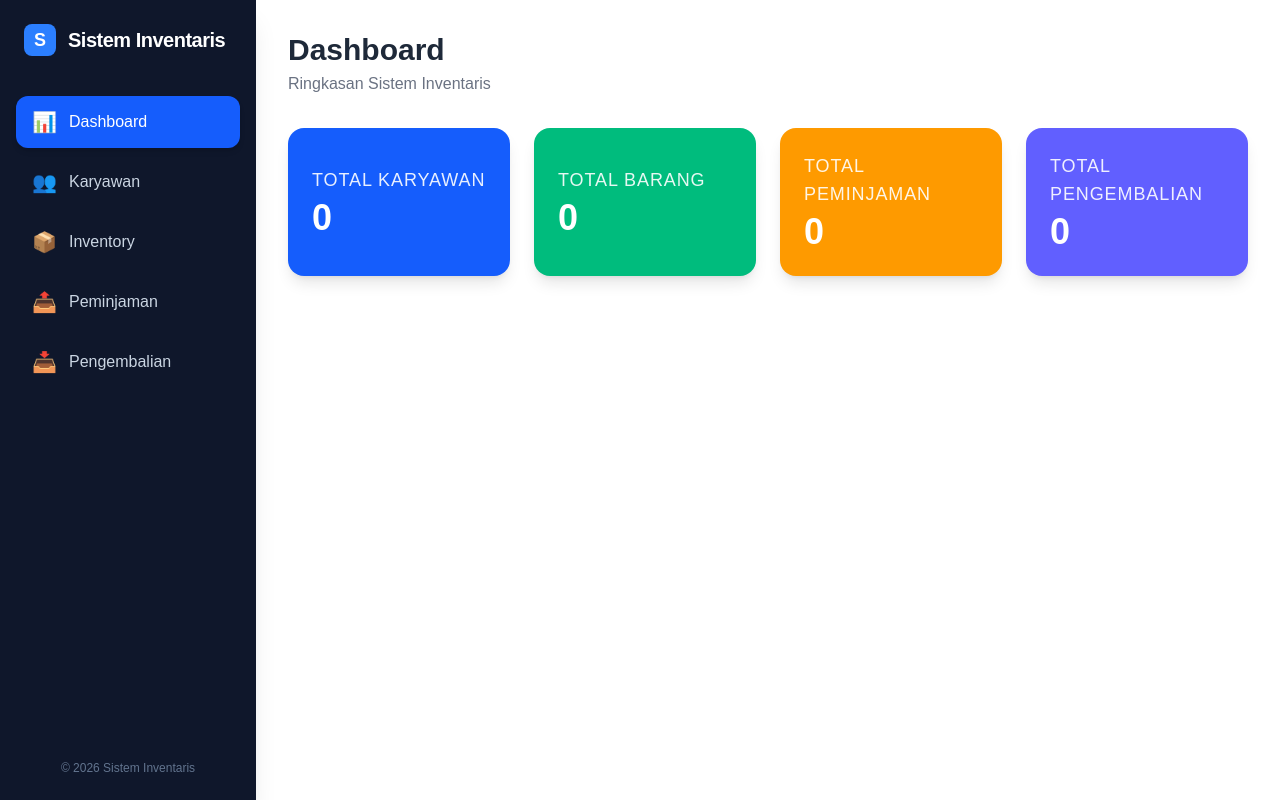
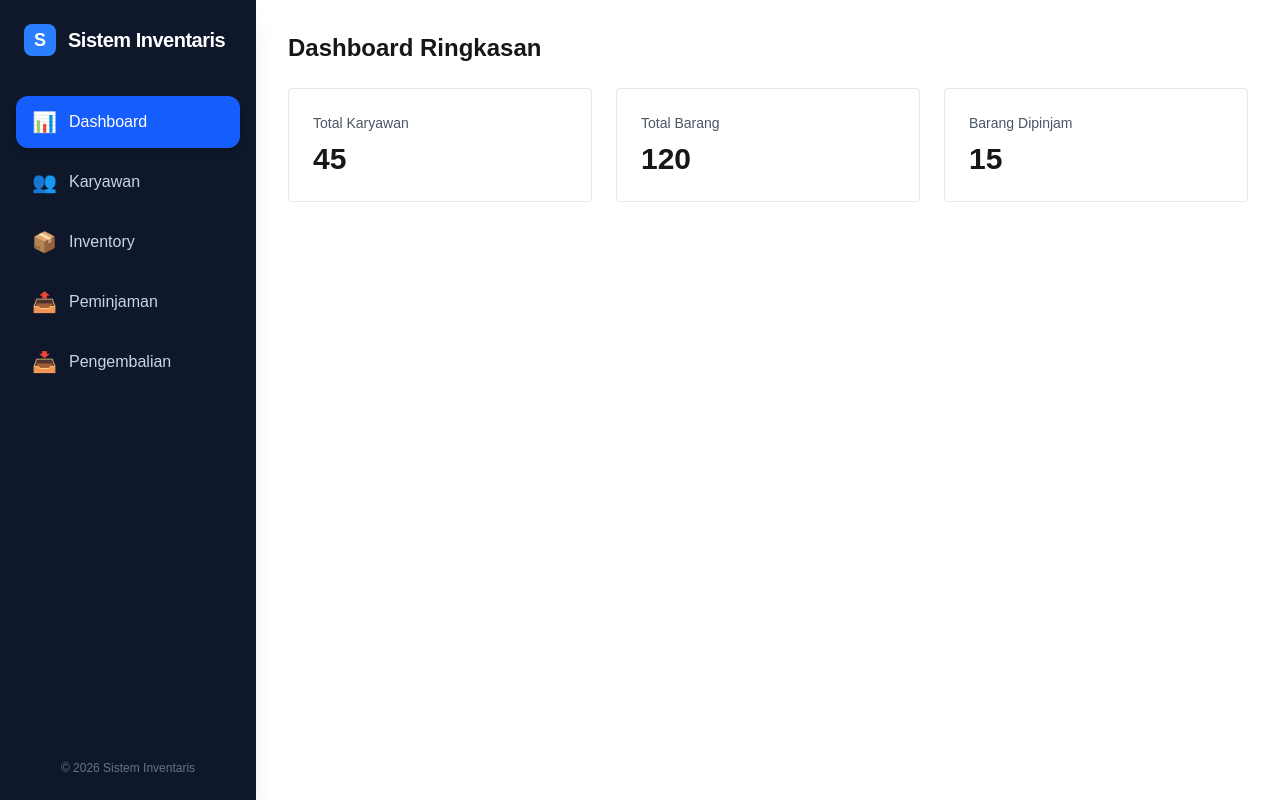
Before and after one commit to cindyrenata2104/project-nextjs, a Next.js app: page /dashboard in a window 1280 px wide. Built offline with nearby package versions, Linux system fonts and the light colour scheme; no server answers; the database is empty.

Commit message:
filteredkaryawan

```diff
--- a/app/api/pengembalian/route.ts
+++ b/app/api/pengembalian/route.ts
@@ -101,6 +101,16 @@ export async function POST(request: Request) {
         },
       });
 
+      //ubah status karyawan menjadi inactive
+      await tx.karyawan.update({
+        where:{
+          id: peminjaman.karyawan_id,
+        },
+        data:{
+          status_kerja: 'inactive',
+        }
+      })
+
       // Kembalikan hasil
       return pengembalian;
     });
--- a/app/dashboard/page.tsx
+++ b/app/dashboard/page.tsx
@@ -1,84 +1,32 @@
-"use client";
-
-import React, { useEffect, useState } from 'react';
-import DashboardCard from '../component/dashboardcard';
-
 export default function DashboardPage() {
-  const [stats, setStats] = useState({
-    karyawan: 0,
-    inventory: 0,
-    peminjaman: 0,
-    pengembalian: 0
-  });
-  const [loading, setLoading] = useState(true);
-
-  useEffect(() => {
-    async function fetchStats() {
-      try {
-        const [karyawanRes, inventoryRes, peminjamanRes, pengembalianRes] = await Promise.all([
-          fetch('/api/karyawan'),
-          fetch('/api/inventory'),
-          fetch('/api/peminjaman'),
-          fetch('/api/pengembalian')
-        ]);
-
-        const karyawan = await karyawanRes.json();
-        const inventory = await inventoryRes.json();
-        const peminjaman = await peminjamanRes.json();
-        const pengembalian = await pengembalianRes.json();
-
-        setStats({
-          karyawan: karyawan.length || 0,
-          inventory: inventory.length || 0,
-          peminjaman: peminjaman.length || 0,
-          pengembalian: pengembalian.length || 0
-        });
-      } catch (error) {
-        console.error("Failed to fetch stats", error);
-      } finally {
-        setLoading(false);
-      }
-    }
-    fetchStats();
-  }, []);
+  // Data ini diketik mati (hardcoded), tidak akan pernah berubah secara otomatis
+  const totalKaryawan = 45;
+  const totalBarang = 120;
+  const barangDipinjam = 15;
 
   return (
-    <div className="p-8 max-w-7xl mx-auto space-y-8">
-      <div className="flex justify-between items-center">
-        <div>
-          <h1 className="text-3xl font-bold text-gray-800">Dashboard</h1>
-          <p className="text-gray-500 mt-1">Ringkasan Sistem Inventaris</p>
+    <div className="p-8">
+      <h1 className="text-2xl font-bold mb-6">Dashboard Ringkasan</h1>
+
+      <div className="grid grid-cols-1 md:grid-cols-3 gap-6">
+        {/* Kartu Informasi 1 */}
+        <div className="border border-gray-200 p-6 rounded bg-white">
+          <h2 className="text-gray-600 mb-2 text-sm font-medium">Total Karyawan</h2>
+          <p className="text-3xl font-semibold">{totalKaryawan}</p>
+        </div>
+
+        {/* Kartu Informasi 2 */}
+        <div className="border border-gray-200 p-6 rounded bg-white">
+          <h2 className="text-gray-600 mb-2 text-sm font-medium">Total Barang</h2>
+          <p className="text-3xl font-semibold">{totalBarang}</p>
+        </div>
+
+        {/* Kartu Informasi 3 */}
+        <div className="border border-gray-200 p-6 rounded bg-white">
+          <h2 className="text-gray-600 mb-2 text-sm font-medium">Barang Dipinjam</h2>
+          <p className="text-3xl font-semibold">{barangDipinjam}</p>
         </div>
       </div>
-
-      {loading ? (
-        <div className="flex justify-center items-center h-40">
-          <div className="animate-spin rounded-full h-12 w-12 border-b-2 border-blue-500"></div>
-        </div>
-      ) : (
-        <div className="grid grid-cols-1 md:grid-cols-2 lg:grid-cols-4 gap-6">
-          <DashboardCard
-            title="Total Karyawan"
-            value={stats.karyawan}
-            color="bg-blue-600"
-          />
-          <DashboardCard
-            title="Total Barang"
-            value={stats.inventory}
-            color="bg-emerald-500"
-          />
-          <DashboardCard
-            title="Total Peminjaman"
-            value={stats.peminjaman}
-            color="bg-amber-500"
-          />
-          <DashboardCard
-            title="Total Pengembalian"
-            value={stats.pengembalian}
-            color="bg-indigo-500"
-          />
-        </div>
-      )}
     </div>
   );
 }
--- a/app/karyawan/page.tsx
+++ b/app/karyawan/page.tsx
@@ -15,6 +15,7 @@ export default function KaryawanPage() {
   const [karyawans, setKaryawans] = useState<Karyawan[]>([]);
   const [loading, setLoading] = useState(true);
   const [form, setForm] = useState({ nama: '', jabatan: '', periode: '', status_kerja: 'active' });
+  const [search, setSearch] = useState('');
 
   useEffect(() => {
     fetchKaryawan();
@@ -66,6 +67,14 @@ export default function KaryawanPage() {
   };
   };
 
+  // FILTERING DATA BERDASARKAN SEARCH
+  const filteredKaryawans = karyawans.filter((item) => {
+    return (
+    item.id.toString().includes(search.toString()) ||
+    item.nama.toLowerCase().includes(search.toLowerCase())
+    )
+  });
+
   return (
     <div className="p-8 max-w-6xl mx-auto space-y-8">
       <div className="flex justify-between items-center">
@@ -74,6 +83,18 @@ export default function KaryawanPage() {
           + Tambah Karyawan
         </button>
       </div>
+
+      {/* INPUT SEARCH */}
+       <div>
+      <input
+        type="text"
+        placeholder="Cari berdasarkan ID atau nama..."
+        value={search}
+        onChange={(e) => setSearch(e.target.value)}
+        className="w-full border rounded-lg px-4 py-2"
+      />
+    </div>
+
       {/* JIKA isModalOpen true, TAMPILKAN BAGIAN INI: */}
       {isModalOpen && (
         <div className="fixed inset-0 bg-black bg-opacity-50 flex justify-center items-center z-50">
@@ -137,8 +158,13 @@ export default function KaryawanPage() {
                 <tr>
                   <td colSpan={6} className="p-8 text-center text-gray-500">Tidak ada data karyawan.</td>
                 </tr>
-              ) : (
-                karyawans.map((item) => (
+              ) : filteredKaryawans.length === 0? (
+
+                <tr>
+                  <td colSpan={6} className="p-8 text-center text-gray-500">Tidak ada data karyawan.</td>
+                </tr>
+              ):
+                filteredKaryawans.map((item) => (
                   <tr key={item.id} className="hover:bg-gray-50 transition-colors">
                     <td className="p-4 text-gray-600">#{item.id}</td>
                     <td className="p-4 font-medium text-gray-800">{item.nama}</td>
@@ -154,7 +180,7 @@ export default function KaryawanPage() {
                     </td>
                   </tr>
                 ))
-              )}
+              }
             </tbody>
           </table>
         </div>
```
